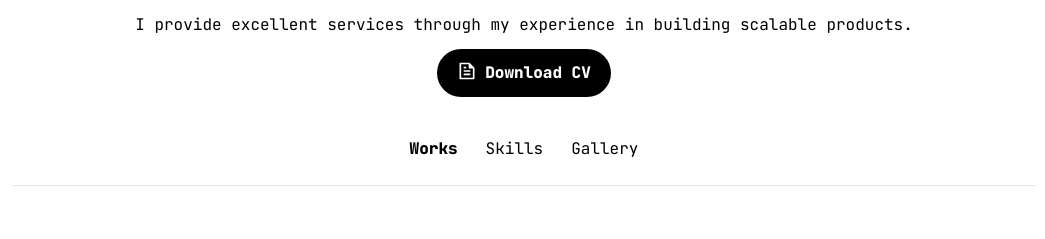
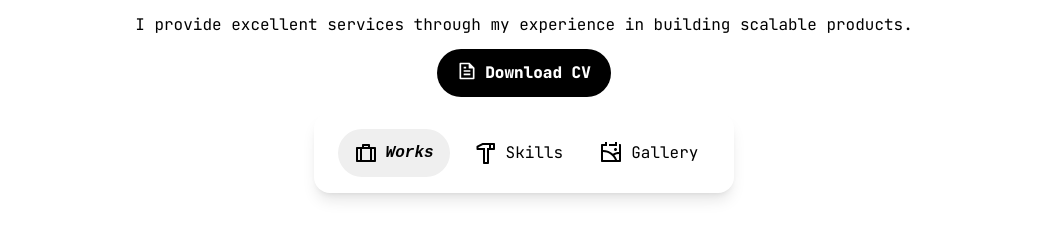
Before and after one commit to Muhammed-Rajab/portfolio-basic, a website built with Vite: page index.html in a window 1280 px wide. Shown: the part 267-506 px from the top of the page, without its empty margins (116-1161 px from the left). Built offline with nearby package versions, Linux system fonts and the light colour scheme; a web font is replaced by a local one.

Commit message:
added way to choose between works, skills and gallery

```diff
--- a/index.html
+++ b/index.html
@@ -115,13 +115,54 @@
     </header>
 
     <!-- ! Section Selector -->
-    <section class="max-w-[1024px] w-full flex-col justify-center">
-      <div class="px-6 p-4 flex gap-x-3 justify-center items-center">
-        <button class="bg-white p-2 rounded font-black">Works</button>
-        <button class="bg-white p-2 rounded">Skills</button>
-        <button class="bg-white p-2 rounded">Gallery</button>
+    <section
+      class="max-w-[1024px] w-full flex flex-col justify-center items-center"
+    >
+      <div
+        class="px-6 p-4 flex gap-x-3 justify-center items-center w-fit rounded-2xl shadow-lg"
+      >
+        <button
+          class="bg-[#efefef] p-3 px-4 rounded-[200px] text-md font-black flex gap-x-2 victor-mono italic"
+        >
+          <svg
+            xmlns="http://www.w3.org/2000/svg"
+            viewBox="0 0 24 24"
+            fill="currentColor"
+            width="24"
+            height="24"
+          >
+            <path
+              d="M15 3C15.5523 3 16 3.44772 16 4V6H21C21.5523 6 22 6.44772 22 7V20C22 20.5523 21.5523 21 21 21H3C2.44772 21 2 20.5523 2 20V7C2 6.44772 2.44772 6 3 6H8V4C8 3.44772 8.44772 3 9 3H15ZM16 8H8V19H16V8ZM4 8V19H6V8H4ZM14 5H10V6H14V5ZM18 8V19H20V8H18Z"
+            ></path></svg
+          >Works
+        </button>
+        <button class="bg-white p-3 rounded flex gap-x-2">
+          <svg
+            xmlns="http://www.w3.org/2000/svg"
+            viewBox="0 0 24 24"
+            fill="currentColor"
+            width="24"
+            height="24"
+          >
+            <path
+              d="M20 2C20.5523 2 21 2.44772 21 3V8C21 8.55228 20.5523 9 20 9H15V22C15 22.5523 14.5523 23 14 23H10C9.44772 23 9 22.5523 9 22V9H3.5C2.94772 9 2.5 8.55228 2.5 8V5.61803C2.5 5.23926 2.714 4.893 3.05279 4.72361L8.5 2H20ZM15 4H8.97214L4.5 6.23607V7H11V21H13V7H15V4ZM19 4H17V7H19V4Z"
+            ></path></svg
+          >Skills
+        </button>
+        <button class="bg-white p-3 rounded flex gap-x-2">
+          <svg
+            xmlns="http://www.w3.org/2000/svg"
+            viewBox="0 0 24 24"
+            fill="currentColor"
+            width="24"
+            height="24"
+          >
+            <path
+              d="M20 13C18.3221 13 16.7514 13.4592 15.4068 14.2587C16.5908 15.6438 17.5269 17.2471 18.1465 19H20V13ZM16.0037 19C14.0446 14.3021 9.4079 11 4 11V19H16.0037ZM4 9C7.82914 9 11.3232 10.4348 13.9738 12.7961C15.7047 11.6605 17.7752 11 20 11V3H21.0082C21.556 3 22 3.44495 22 3.9934V20.0066C22 20.5552 21.5447 21 21.0082 21H2.9918C2.44405 21 2 20.5551 2 20.0066V3.9934C2 3.44476 2.45531 3 2.9918 3H6V1H8V5H4V9ZM18 1V5H10V3H16V1H18ZM16.5 10C15.6716 10 15 9.32843 15 8.5C15 7.67157 15.6716 7 16.5 7C17.3284 7 18 7.67157 18 8.5C18 9.32843 17.3284 10 16.5 10Z"
+            ></path></svg
+          >Gallery
+        </button>
       </div>
-      <hr class="w-full" />
     </section>
     <script type="module" src="/main.js"></script>
   </body>
```
